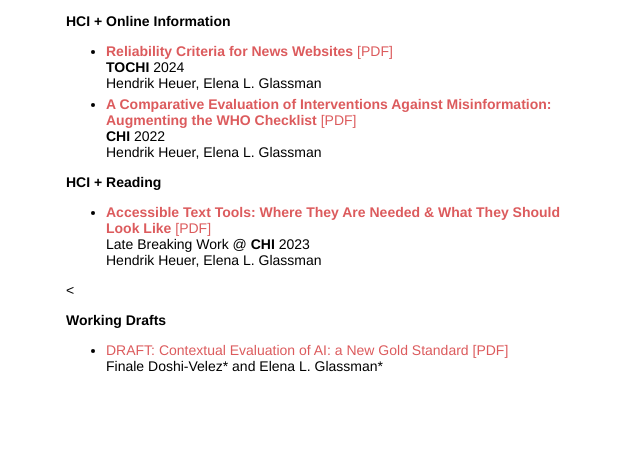
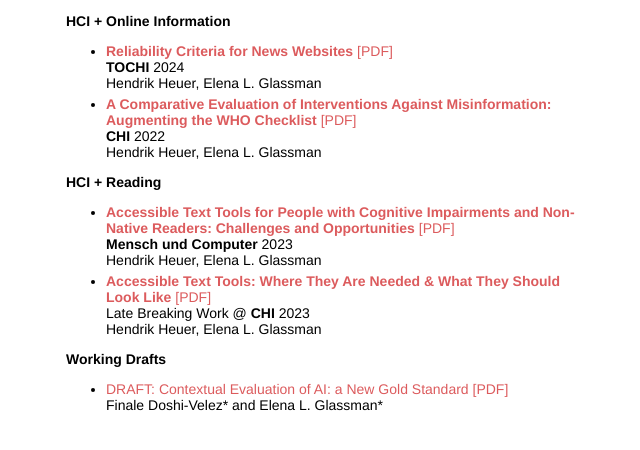
Before and after one commit to eglassman/eglassman.github.io, a Jekyll site: the page built from index.html, in a window 1280 px wide and 900 px high, scrolled down 6071 px, cut to the strip 382-832 px from the top of the window. Shown: the whole strip, without its empty margins (177-817 px from the left). Built offline with Jekyll 4.4.1, drawn with Linux system fonts in a browser that asks for light colours.

Commit message:
added MuC paper

```diff
--- a/index.html
+++ b/index.html
@@ -319,13 +319,17 @@ Problems at Scale</b> [PDF]</a>
       </p>
 
       <ul>
+        <li><a href="papers/accessible_text_tools_MuC23.pdf"><b>Accessible Text Tools for People with Cognitive Impairments and Non-Native Readers: Challenges and Opportunities</b> [PDF]</a>
+          <br/><b>Mensch und Computer</b> 2023
+          <br/>Hendrik Heuer, Elena L. Glassman
+        </li>
         <li><a href="papers/heuer_CHI23LBW_accessibleTextTools.pdf"><b>Accessible Text Tools: Where They Are Needed & What They Should Look Like</b> [PDF]</a>
           <br/>Late Breaking Work @ <b>CHI</b> 2023
           <br/>Hendrik Heuer, Elena L. Glassman
         </li>
       </ul>
 
-      <<p>
+      <p>
         <span class="boldish">Working Drafts</span>
       </p>
 
```
Also changed, not shown: 1 other file.
